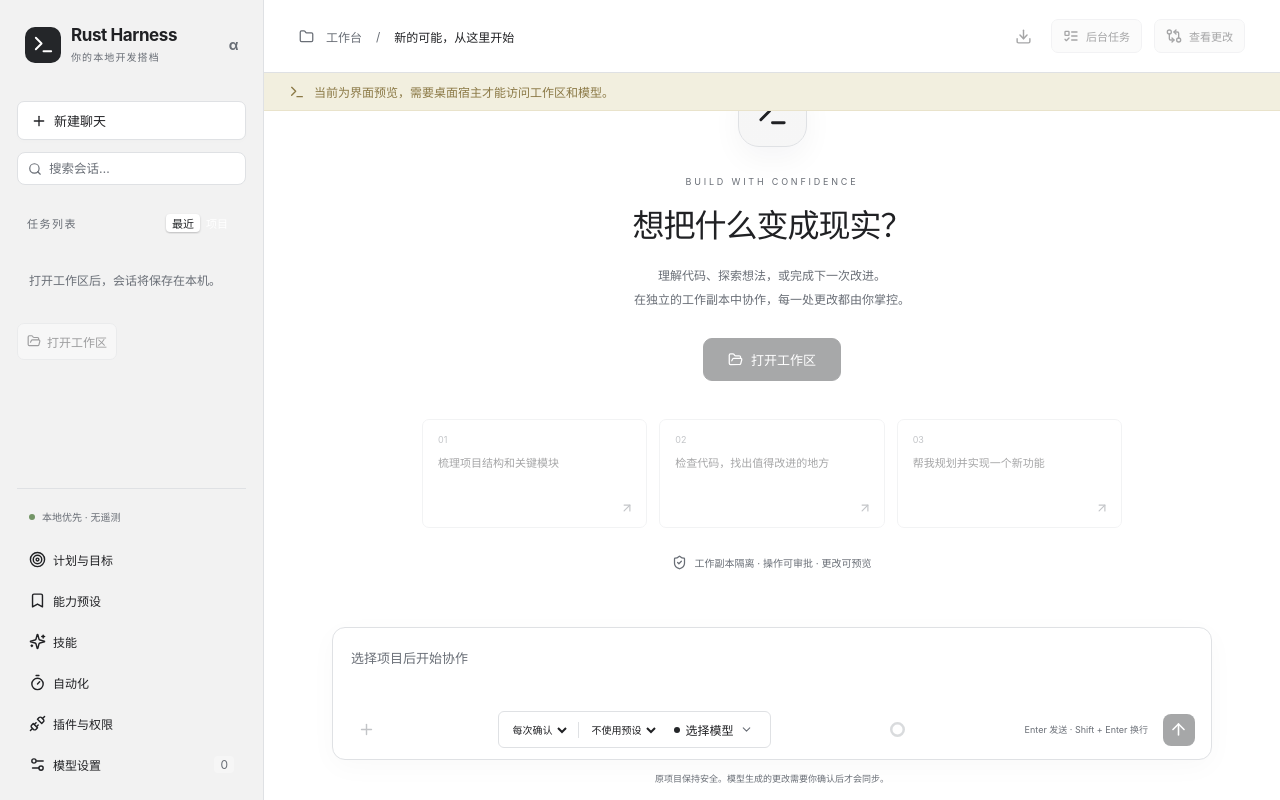
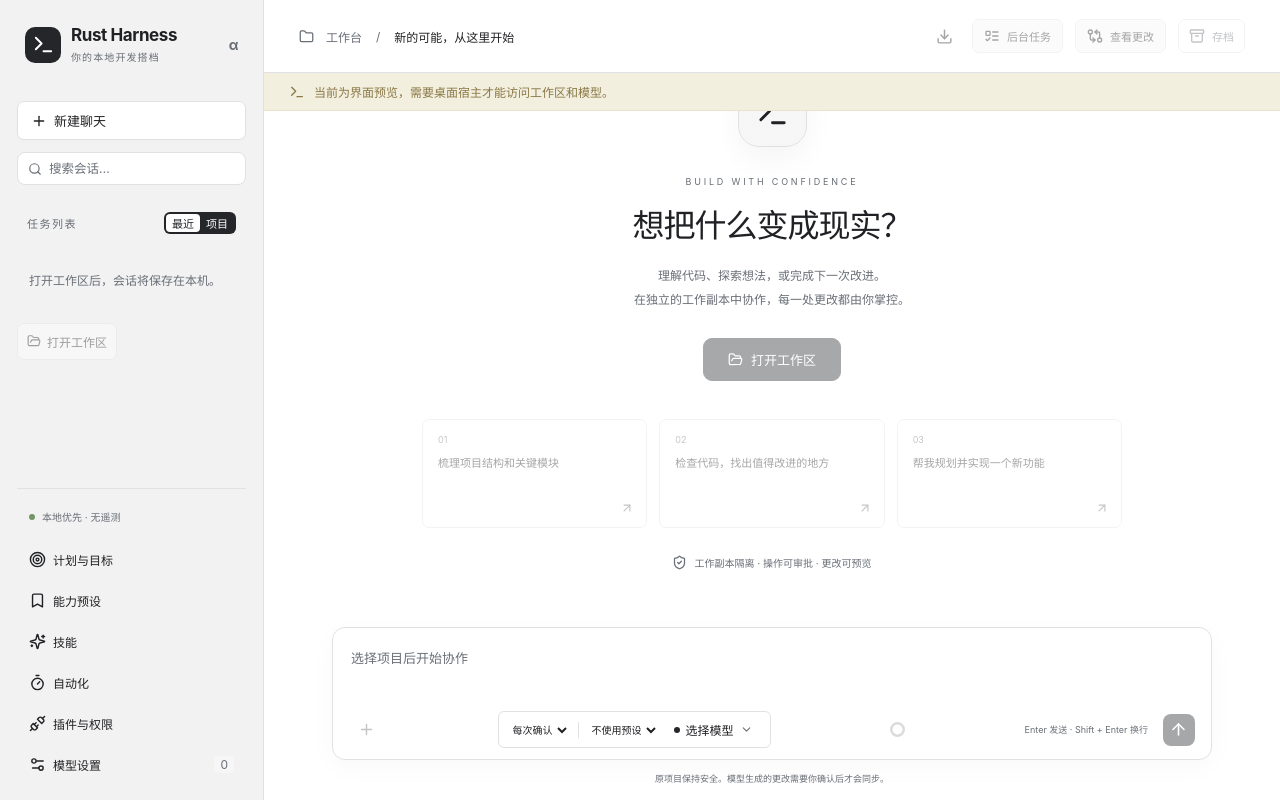
Before and after one commit to niushuai1991/rust-harness, a React (Vite) app: page / in a window 1280 px wide. Built offline with nearby package versions, Linux system fonts and the light colour scheme.

Commit message:
修复会话标题栏与视图切换样式

```diff
--- a/frontend/App.tsx
+++ b/frontend/App.tsx
@@ -1,6 +1,6 @@
 import {Fragment,useEffect,useMemo,useRef,useState,type FormEvent,type MouseEvent as ReactMouseEvent,type ReactNode} from 'react';
 import {open,save} from '@tauri-apps/plugin-dialog';
-import {ArrowUp,Bot,Bookmark,CalendarClock,Check,ChevronDown,ChevronRight,FileCode,FilePlus,Folder,FolderOpen,GitCompareArrows,ListTodo,MessageSquare,Paperclip,Pencil,Pin,Plus,Search,Send,Settings2,ShieldCheck,Square,Sparkles,Target,Terminal,Timer,Unplug,X,Download} from 'lucide-react';
+import {Archive,ArrowUp,Bot,Bookmark,CalendarClock,Check,ChevronDown,ChevronRight,FileCode,FilePlus,Folder,FolderOpen,GitCompareArrows,ListTodo,MessageSquare,Paperclip,Pencil,Pin,Plus,Search,Send,Settings2,ShieldCheck,Square,Sparkles,Target,Terminal,Timer,Unplug,X,Download} from 'lucide-react';
 import ReactMarkdown from 'react-markdown';
 import remarkGfm from 'remark-gfm';
 import {command,desktop,errorText,send} from './api';
@@ -418,7 +418,7 @@ export default function App(){
    </nav>
    <div className="sidebar-bottom"><div className="local-badge"><i className="live-dot"/> 本地优先 · 无遥测</div><button onClick={()=>setPanel('plans')}><Target size={17}/>计划与目标</button><button onClick={()=>setPanel('presets')}><Bookmark size={17}/>能力预设</button><button onClick={()=>setPanel('skills')}><Sparkles size={17}/>技能</button><button onClick={()=>setPanel('automations')}><Timer size={17}/>自动化{automationCount!==null&&<span className="count">{automationCount}</span>}</button><button onClick={()=>setPanel('plugins')}><Unplug size={17}/>插件与权限</button><button onClick={()=>setPanel('models')}><Settings2 size={17}/>模型设置 <span className="count">{models.length}</span></button></div>
   </aside>
-  <main className="main"><header className="topbar"><div className="breadcrumb"><Folder size={15}/>{workspace?workspace.name:'工作台'}<span>/</span><strong>{session?.title??(drafting?'新会话':'新的可能，从这里开始')}</strong></div><div className="toolbar"><button className="icon-button" title="导出会话" aria-label="导出会话" disabled={!sessionId} onClick={exportSession}><Download size={17}/></button><button className="soft" aria-expanded={panel==='tasks'} aria-controls="task-popover" onClick={()=>setPanel(p=>p==='tasks'?null:'tasks')} disabled={!sessionId}><ListTodo size={16}/>后台任务{taskCount>0&&<span className="count">{taskCount}</span>}</button><button className="soft" aria-expanded={sideOpen} onClick={()=>useSidePanel.getState().toggle()} disabled={!workspaceId}><GitCompareArrows size={16}/>查看更改</button>{panel==='tasks'&&sessionId&&<BackgroundTasksPanel sessionId={sessionId} onClose={()=>setPanel(null)}/>}</div></header>
+  <main className="main"><header className="topbar"><div className="breadcrumb"><Folder size={15}/>{workspace?workspace.name:'工作台'}<span>/</span><strong>{session?.title??(drafting?'新会话':'新的可能，从这里开始')}</strong></div><div className="toolbar"><button className="icon-button" title="导出会话" aria-label="导出会话" disabled={!sessionId} onClick={exportSession}><Download size={17}/></button><button className="soft" aria-expanded={panel==='tasks'} aria-controls="task-popover" onClick={()=>setPanel(p=>p==='tasks'?null:'tasks')} disabled={!sessionId}><ListTodo size={16}/>后台任务{taskCount>0&&<span className="count">{taskCount}</span>}</button><button className="soft" aria-expanded={sideOpen} onClick={()=>useSidePanel.getState().toggle()} disabled={!workspaceId}><GitCompareArrows size={16}/>查看更改</button><button className="archive-button" type="button" title="存档会话" aria-label="存档会话" disabled={!sessionId}><Archive size={16}/>存档</button>{panel==='tasks'&&sessionId&&<BackgroundTasksPanel sessionId={sessionId} onClose={()=>setPanel(null)}/>}</div></header>
    {!desktop()&&<div className="host-banner"><Terminal size={16}/>当前为界面预览，需要桌面宿主才能访问工作区和模型。</div>}
    {error&&<div role="alert" className="alert"><span>{error}</span><button aria-label="关闭错误" onClick={()=>setError('')}><X size={16}/></button></div>}
    {notice&&<div role="status" className="notice"><Check size={15}/>{notice}<button aria-label="关闭提示" onClick={()=>setNotice('')}><X size={15}/></button></div>}
--- a/frontend/style.css
+++ b/frontend/style.css
@@ -216,6 +216,20 @@ details.runs[open] summary svg{transform:rotate(180deg)}
 .view-switch[aria-checked="true"] .sw-label.b{color:var(--accent)}
 @media(prefers-reduced-motion:reduce){.view-switch .knob,.view-switch .sw-label{transition:none}}
 
+/* 标题栏：会话名占据左侧剩余空间，操作入口固定在右侧。 */
+.topbar .breadcrumb{flex:1;min-width:0}
+.topbar .toolbar{flex:0 0 auto}
+.archive-button{font-size:11px;padding:8px 10px;border:1px solid var(--border);background:transparent;color:var(--muted)}
+.archive-button:hover{background:var(--surface);color:var(--text)}
+
+/* switch 的选中项使用主色文字，滑块保持白色，和规范中的视觉层级一致。 */
+.section-label button.view-switch{padding:0;border:0;background:var(--accent)}
+.view-switch .knob{background:#fff}
+.view-switch .sw-label.a{color:var(--accent)}
+.view-switch .sw-label.b{color:#fff}
+.view-switch[aria-checked="true"] .sw-label.a{color:#fff}
+.view-switch[aria-checked="true"] .sw-label.b{color:var(--accent)}
+
 /* 「最近」视图：时间分组头 + 双行条目（标题/子任务 + 项目/置顶/运行中） */
 .sessions .group-head{position:sticky;top:0;z-index:2;background:var(--sidebar);font-size:10.5px;color:var(--muted);padding:9px 4px 5px}
 .sessions .session-row{align-items:flex-start;gap:8px}
```
Also changed, not shown: 1 other file (tests, documents, lock files or other folders).
